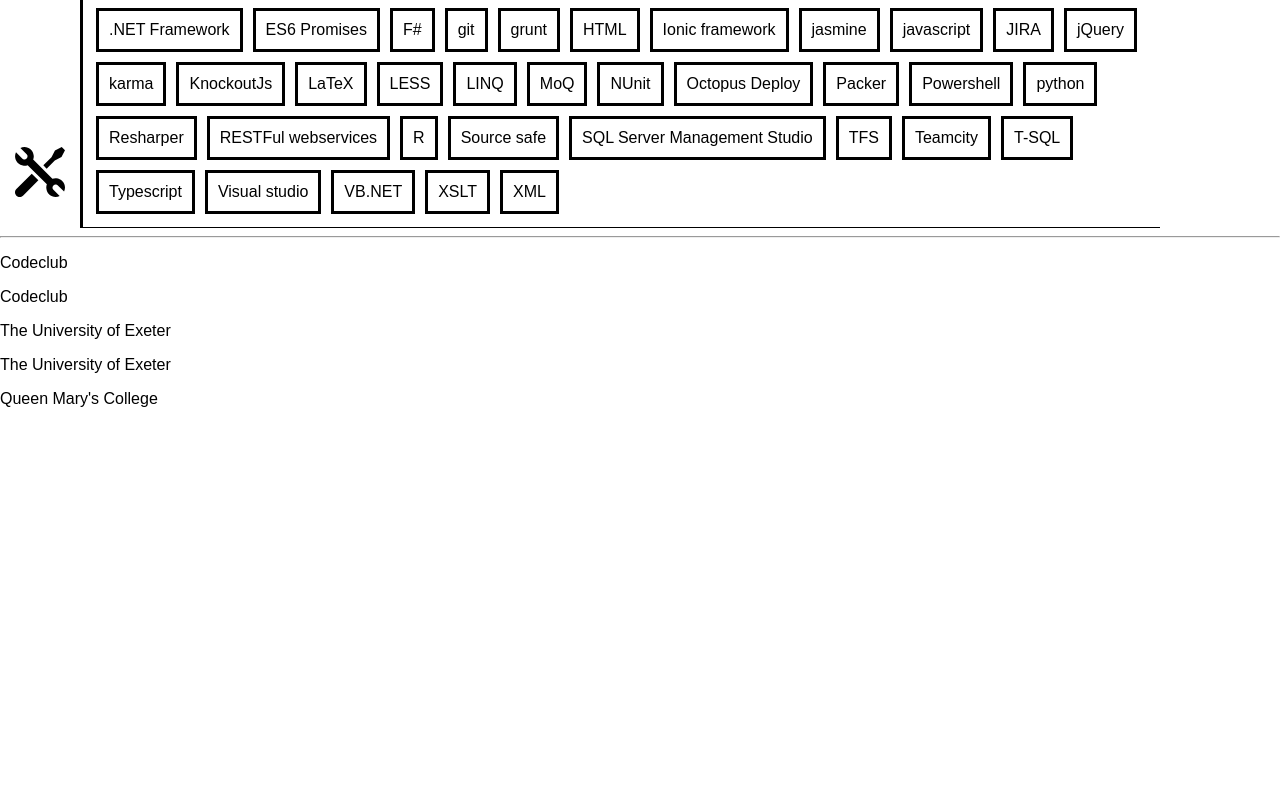
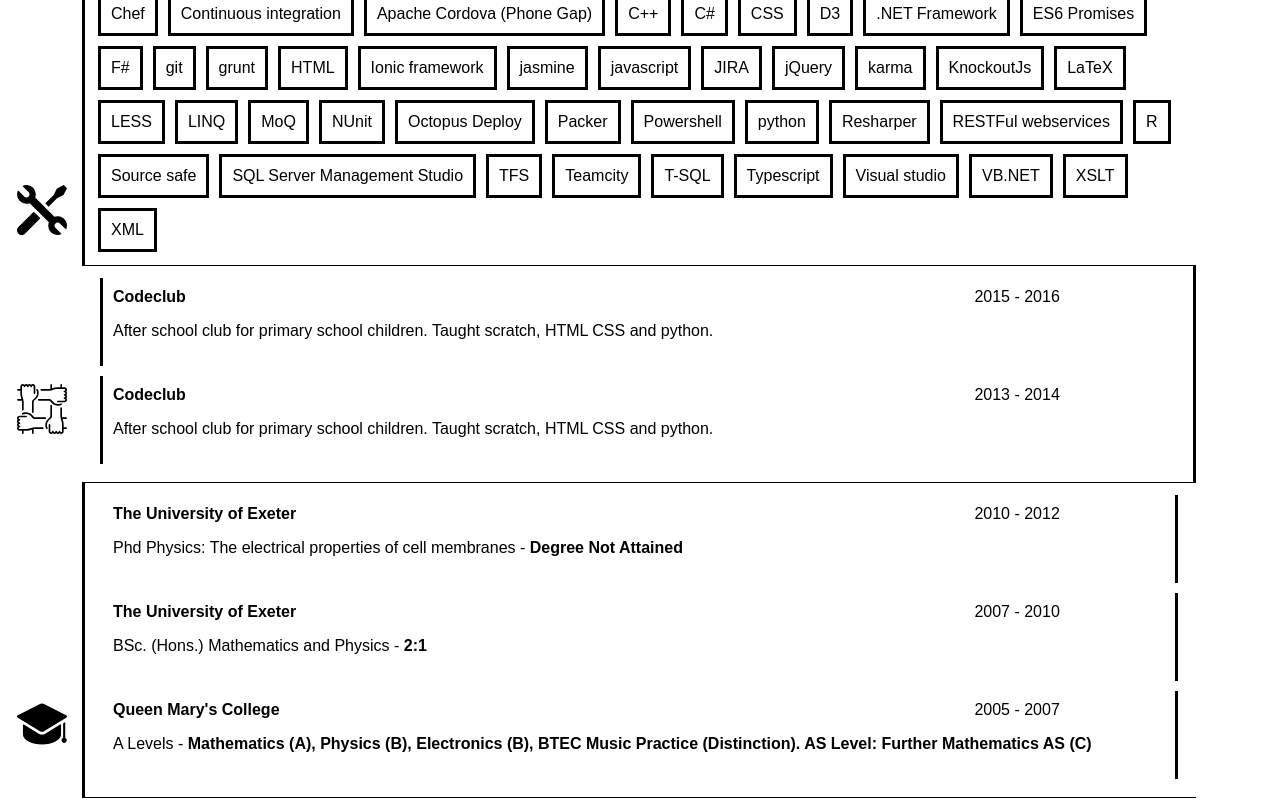
Before and after one commit to CBurbidge/CV, a React (Create React App) app in the folder react/: page / in a window 1280 px wide. Shown: the part 1150-1950 px from the top of the page. Before the commit the page ends 1574 px from the top, so only its background shows below. Built offline with nearby package versions, Linux system fonts and the light colour scheme.

Commit message:
tweaked the volunteer and education sections

```diff
--- a/react/src/components/CV.js
+++ b/react/src/components/CV.js
@@ -16,7 +16,7 @@
   getCVWidth() {
     var maxWidth = 1200;
     var width = document.getElementById(this.props.divId).offsetWidth;
-    return width > maxWidth ? maxWidth : width ;
+    return width > maxWidth ? maxWidth : width;
   }
 
   componentDidMount() {
@@ -35,8 +35,8 @@
   render() {
 
     return (
-      <div>
-        <Default jsonResume={this.props.jsonResume} skills={this.props.skills} print={this.props.print}  cvWidth={this.state.cvWidth} />
+      <div style={{ padding: 2 }}>
+        <Default jsonResume={this.props.jsonResume} skills={this.props.skills} print={this.props.print} cvWidth={this.state.cvWidth} />
       </div>
     );
   }
--- a/react/src/components/themes/default/Education.js
+++ b/react/src/components/themes/default/Education.js
@@ -1,14 +1,55 @@
 import React from 'react';
+import { iconSize, getRightSideDivStyle, getLeftSideDivStyle, mixWithBorderAndPadding } from './styles/common'
+import Icons from './icons'
 
 export default function (props) {
   var toEducation = function (edu, i) {
     let key = edu.institution + i
-    return (<p key={key}>{edu.institution}</p>);
+    var formatDate = function (date) {
+      var year = date.match(/20\d\d/)
+      return year;
+    }
+    return (<div key={key}>
+      <div style={{
+        padding: 10,
+        borderRight: "3px solid black",
+        margin: 10
+      }}
+      >
+        <div>
+          <div style={{
+            //minWidth: 300,
+            width: "45%",
+            display: "inline-block"
+          }}>
+            <span><b>{edu.institution}</b></span>
+          </div>
+          <div style={{
+            //minWidth: 150,
+            width: "45%",
+            display: "inline-block",
+            textAlign: "right"
+          }}>
+            <span>{formatDate(edu.startDate)}</span> - <span>{formatDate(edu.endDate)}</span>
+          </div>
+        </div>
+        <p>{edu.studyType} - <b>{edu.gpa}</b></p>
+
+      </div>
+    </div>);
   };
 
   return (
+
     <div>
-      {props.education.map((x, i) => toEducation(x, i))}
+      <div style={
+        Object.assign(getLeftSideDivStyle(props.cvWidth), {})}>
+        <Icons.Education size={iconSize} />
+        {/* <h4>Profile</h4> */}
+      </div>
+      <div style={Object.assign(mixWithBorderAndPadding(getRightSideDivStyle(props.cvWidth)))}>
+        {props.education.map((x, i) => toEducation(x, i))}
+      </div>
     </div>
   );
 }
--- a/react/src/components/themes/default/Name.js
+++ b/react/src/components/themes/default/Name.js
@@ -3,7 +3,7 @@
 
 export default function (props) {
   return (
-    <div style={{maxWidth: props.cvWidth}}>
+    <div style={{ maxWidth: props.cvWidth }}>
       {props.print && <Name basics={props.basics} />}
     </div>
   );
@@ -12,7 +12,10 @@
 var Name = function (props) {
 
   return (
-    <header style={{ borderBottom: "1px solid black" }}>
+    <header style={{
+      borderBottom: "1px solid black",
+      marginBottom: 20
+    }}>
       <div style={{
         width: "45%",
         minWidth: 150,
--- a/react/src/components/themes/default/Profile.js
+++ b/react/src/components/themes/default/Profile.js
@@ -17,11 +17,11 @@
         <Icons.ExperienceIcon size={iconSize} />
         {/* <h4>Profile</h4> */}
       </div>
-      <div style={Object.assign(getRightSideDivStyle(props.cvWidth), {})}>
-        <p style={mixWithBorderAndPadding({
-          marginBottom: 0,
+      <div style={Object.assign(getRightSideDivStyle(props.cvWidth), mixWithBorderAndPadding({}))}>
+        <p style={{
+          //marginBottom: 0,
           textAlign: "justify",
-        })} >{props.basics.summary}</p>
+        }} >{props.basics.summary}</p>
       </div>
     </div>
   )
--- a/react/src/components/themes/default/Volunteer.js
+++ b/react/src/components/themes/default/Volunteer.js
@@ -1,14 +1,54 @@
 import React from 'react';
+import { iconSize, getRightSideDivStyle, getLeftSideDivStyle, mixWithBorder2AndPadding } from './styles/common'
+import Icons from './icons'
 
 export default function (props) {
   var toVolunteer = function (vol, i) {
     let key = vol.organization + i
-    return (<p key={key}>{vol.organization}</p>);
+    var formatDate = function (date) {
+      var year = date.match(/20\d\d/)
+      return year;
+    }
+    return (<div key={key}>
+      <div style={{
+        padding: 10,
+        borderLeft: "3px solid black",
+        margin: 10
+      }}
+      >
+        <div>
+          <div style={{
+            //minWidth: 300,
+            width: "45%",
+            display: "inline-block"
+          }}>
+            <span><b>{vol.organization}</b></span>
+          </div>
+          <div style={{
+            //minWidth: 150,
+            width: "45%",
+            display: "inline-block",
+            textAlign: "right"
+          }}>
+            <span>{formatDate(vol.startDate)}</span> - <span>{formatDate(vol.endDate)}</span>
+          </div>
+        </div>
+        <p>{vol.summary}</p>
+
+      </div>
+    </div>);
   };
 
   return (
     <div>
-      {props.volunteer.map((x, i) => toVolunteer(x, i))}
+      <div style={
+        Object.assign(getLeftSideDivStyle(props.cvWidth), {})}>
+        <Icons.TeamWork size={iconSize} />
+        {/* <h4>Profile</h4> */}
+      </div>
+      <div style={Object.assign(mixWithBorder2AndPadding(getRightSideDivStyle(props.cvWidth)))}>
+        {props.volunteer.map((x, i) => toVolunteer(x, i))}
+      </div>
     </div>
   );
 }
--- a/react/src/components/themes/default/skills/WorkAndSkills.js
+++ b/react/src/components/themes/default/skills/WorkAndSkills.js
@@ -33,7 +33,6 @@
       <div>
         <Experience work={this.props.work} clickSelect={this.clickSelect} isSelected={this.isSelected} cvWidth={this.props.cvWidth}  />
         <SkillTypes skills={this.props.skills} skillsObj={this.props.skillsObj} clickSelect={this.clickSelect} isSelected={this.isSelected} cvWidth={this.props.cvWidth} />
-        <hr />
       </div>
     );
   }
@@ -54,8 +53,7 @@
           <Icons.Tools size={iconSize} />
           {/* <h4>Skills</h4> */}
         </div>
-        <div style={getRightSideDivStyle(this.props.cvWidth)}>
-          <div style={mixWithBorderAndPadding({})} >
+        <div style={mixWithBorderAndPadding(getRightSideDivStyle(this.props.cvWidth))}>
             <div>
               {this.props.skills.map(x => <SkillType key={x.name} skill={x} skillsObj={this.props.skillsObj}
                 clickSelect={this.props.clickSelect}
@@ -65,8 +63,6 @@
               {allSkills.map(x => <Skill key={x} skillId={x} skillsObj={this.props.skillsObj}
                 clickSelect={this.props.clickSelect}
                 isSelected={this.props.isSelected} />)}
-            </div>
-
           </div>
         </div>
       </div>
--- a/react/src/components/themes/default/styles/common.js
+++ b/react/src/components/themes/default/styles/common.js
@@ -1,4 +1,6 @@
 var iconSize = 50
+var iconSizePad = 30
+var leftRightDiff = 25
 
 module.exports.iconSize = iconSize;
 
@@ -6,7 +8,7 @@
   return {
     //width: "10%",
     //minWidth: iconSize + 30,
-    width: iconSize + 30,
+    width: iconSize + iconSizePad,
     display: "inline-block",
     textAlign: "center",
   }
@@ -14,9 +16,9 @@
 
 module.exports.getRightSideDivStyle = cvWidth => {
   return {
-    width: cvWidth - 120,
+    width: cvWidth - iconSize - iconSizePad - leftRightDiff,
     display: "inline-block",
-    marginRight: 5
+    //marginRight: 5
   }
 }
 
```
